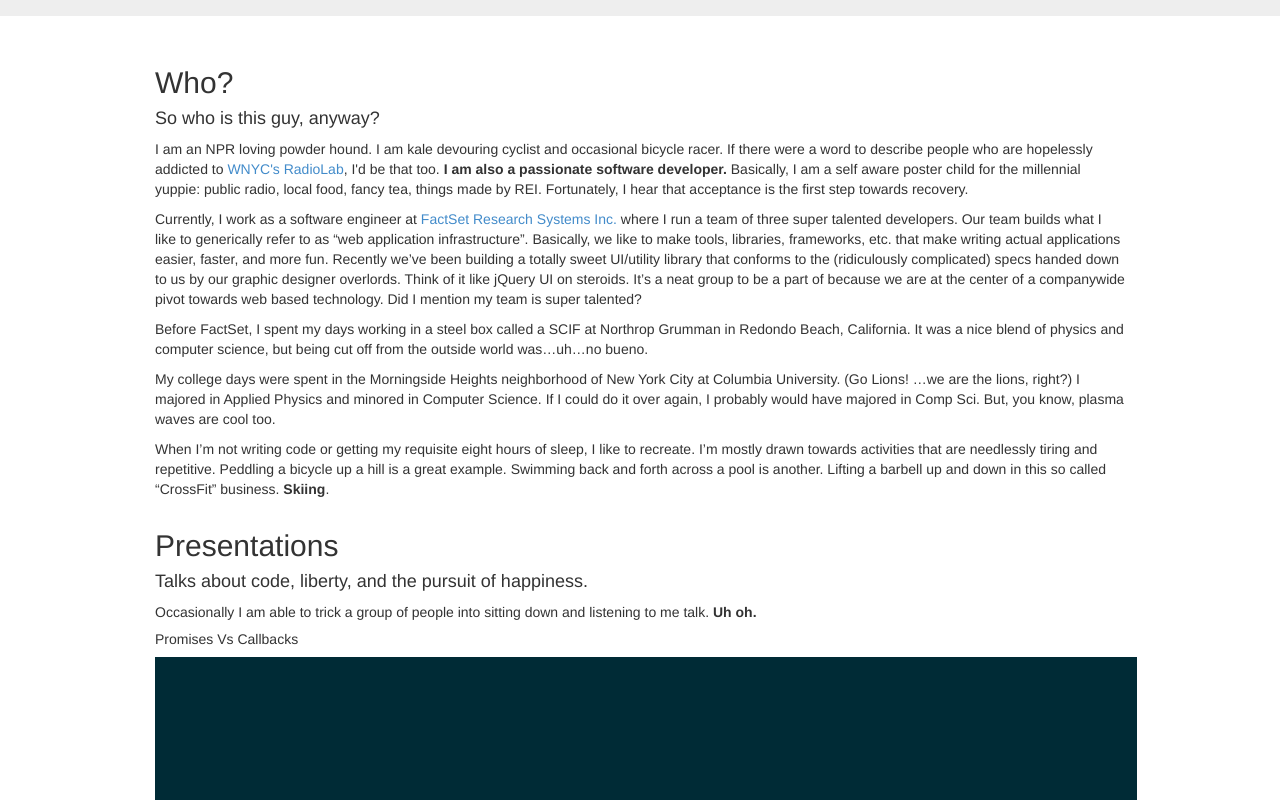
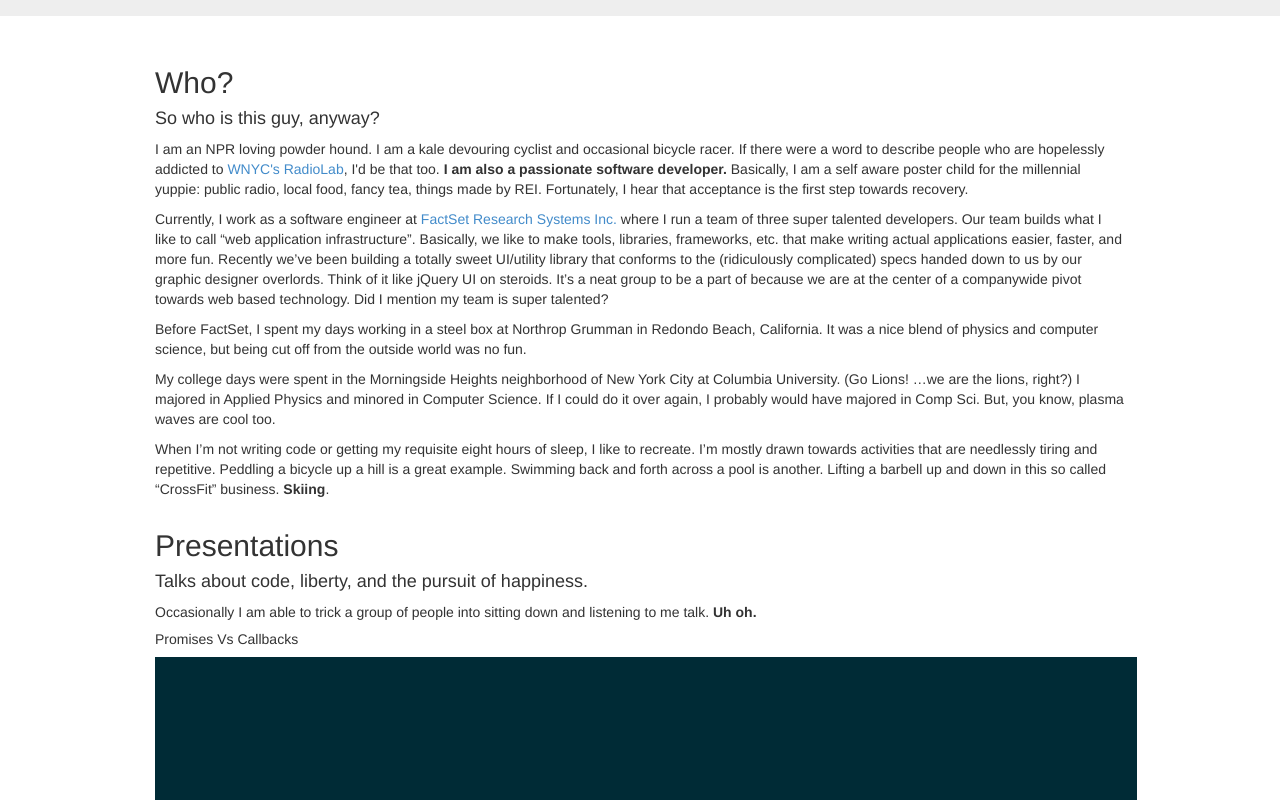
Before and after one commit to brolfe/personal-page-src, a website: page index.html in a window 1280 px wide. Shown: the part 680-1480 px from the top of the page. Drawn offline with Linux system fonts and the light colour scheme; files that its build step writes are made by us from their sources.

Commit message:
Grammar updates.

```diff
--- a/index.html
+++ b/index.html
@@ -67,9 +67,9 @@
             <h2>Who?</h2>
           </div>
             <h4>So who is this guy, anyway?</h4>
-            <p>I am an NPR loving powder hound. I am kale devouring cyclist and occasional bicycle racer. If there were a word to describe people who are hopelessly addicted to <a href="http://radiolab.org">WNYC's RadioLab</a>, I'd be that too. <strong>I am also a passionate software developer.</strong> Basically, I am a self aware poster child for the millennial yuppie: public radio, local food, fancy tea, things made by REI. Fortunately, I hear that acceptance is the first step towards recovery.</p>
-            <p>Currently, I work as a software engineer at <a href="http://factset.com">FactSet Research Systems Inc.</a> where I run a team of three super talented developers. Our team builds what I like to generically refer to as “web application infrastructure”. Basically, we like to make tools, libraries, frameworks, etc. that make writing actual applications easier, faster, and more fun. Recently we’ve been building a totally sweet UI/utility library that conforms to the (ridiculously complicated) specs handed down to us by our graphic designer overlords. Think of it like jQuery UI on steroids. It’s a neat group to be a part of because we are at the center of a companywide pivot towards web based technology. Did I mention my team is super talented?</p>
-            <p>Before FactSet, I spent my days working in a steel box called a SCIF at Northrop Grumman in Redondo Beach, California. It was a nice blend of physics and computer science, but being cut off from the outside world was…uh…no bueno.</p>
+            <p>I am an NPR loving powder hound. I am a kale devouring cyclist and occasional bicycle racer. If there were a word to describe people who are hopelessly addicted to <a href="http://radiolab.org">WNYC's RadioLab</a>, I'd be that too. <strong>I am also a passionate software developer.</strong> Basically, I am a self aware poster child for the millennial yuppie: public radio, local food, fancy tea, things made by REI. Fortunately, I hear that acceptance is the first step towards recovery.</p>
+            <p>Currently, I work as a software engineer at <a href="http://factset.com">FactSet Research Systems Inc.</a> where I run a team of three super talented developers. Our team builds what I like to call “web application infrastructure”. Basically, we like to make tools, libraries, frameworks, etc. that make writing actual applications easier, faster, and more fun. Recently we’ve been building a totally sweet UI/utility library that conforms to the (ridiculously complicated) specs handed down to us by our graphic designer overlords. Think of it like jQuery UI on steroids. It’s a neat group to be a part of because we are at the center of a companywide pivot towards web based technology. Did I mention my team is super talented?</p>
+            <p>Before FactSet, I spent my days working in a steel box at Northrop Grumman in Redondo Beach, California. It was a nice blend of physics and computer science, but being cut off from the outside world was no fun.</p>
             <p>My college days were spent in the Morningside Heights neighborhood of New York City at Columbia University. (Go Lions! …we are the lions, right?) I majored in Applied Physics and minored in Computer Science. If I could do it over again, I probably would have majored in Comp Sci. But, you know, plasma waves are cool too.</p>
             <p>When I’m not writing code or getting my requisite eight hours of sleep, I like to recreate. I’m mostly drawn towards activities that are needlessly tiring and repetitive. Peddling a bicycle up a hill is a great example. Swimming back and forth across a pool is another. Lifting a barbell up and down in this so called “CrossFit” business. <strong>Skiing</strong>.</p>
         </div>
@@ -140,9 +140,9 @@
             </div>
             <!-- END CAROUSEL -->
 
-            <p>I am drawn almost exclusively to activities that are needlessly exhausting and exceptionally mindless. One day in 2009 my friend Derek and I were on our way home after a 80 miles of cycling in the hills of Malibu. We were feeling pretty proud of ourselves as we peddled down the coast on our way home. At one point in our self-indulgent mutual ego stroking, one of us spoke five words that would pretty much take over the next year: “We should do an Ironman.” And so it was.</p>
+            <p>I am drawn almost exclusively to activities that are needlessly exhausting and exceptionally mindless. One day in 2009, my friend Derek and I were on our way home after 80 miles of cycling in the hills of Malibu. We were feeling proud of ourselves as we peddled down the coast on our way home. At one point in our self-indulgent, mutual ego stroking, one of us spoke five words that would define the next year: “We should do an Ironman.” And so it was.</p>
             <p>In July of 2010, Derek and I completed the Lake Placid Ironman (he kicked my butt, for those interested). It was a great accomplishment, but after finishing the race I decided that running that far is silly and simply cannot be justified under any circumstances not involving a stampede of wild animals.</p>
-            <p> Around this time is when I moved back to the East Coast. Pretty quickly I learned that 23mm tires do not get much traction on snow covered roads. This revelation left me in a bit of a conundrum.  Running was out for the aforementioned reasons. Bike riding was a no-go. Hmmm….how was I going to needlessly/mindlessly tire myself out day in and day out?</p>
+            <p> Around this time is when I moved back to the East Coast. Pretty quickly I learned that 23mm tires do not get much traction on snow covered roads. This revelation left me in a bit of a conundrum.  Running was out for the aforementioned reasons. Bike riding was a no-go. Hmmm…how was I going to needlessly/mindlessly tire myself out day in and day out?</p>
             <p>As serendipity would have it, a CrossFit gym opened not but one mile from my residence. On a cold December night I cautiously walked through the door to the near empty “box.” Thus began a two year obsession marked my new terms like “WOD”, “Fran”, and “thruster.” My lanky cyclist frame struggled mightily with this new concept called “muscular hypertrophy”. To be honest, I don’t think it ever got the idea, but as I kept drinking the CrossFit kool-aid I began to begrudgingly embrace the idea that there might be more to fitness than cardiovascular endurance. Who knew?</p>
         </div>
       </div>
```
